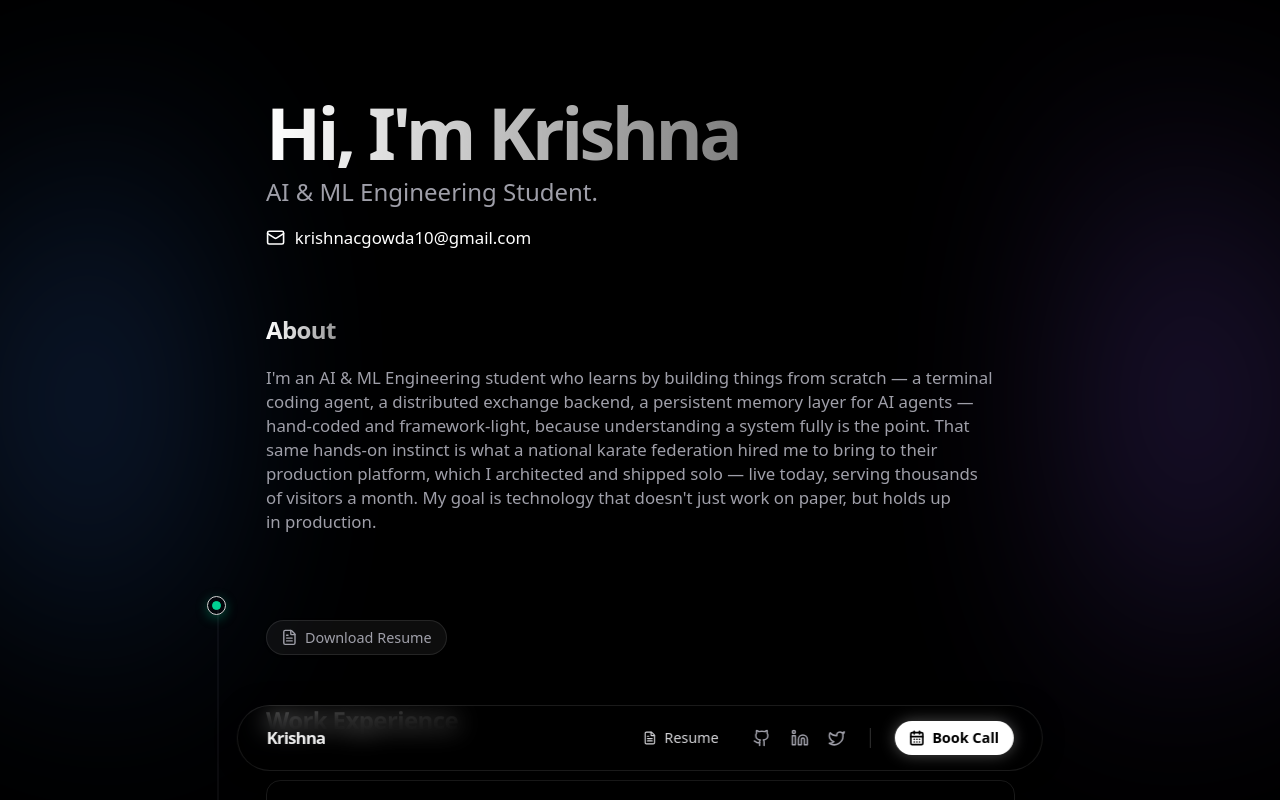
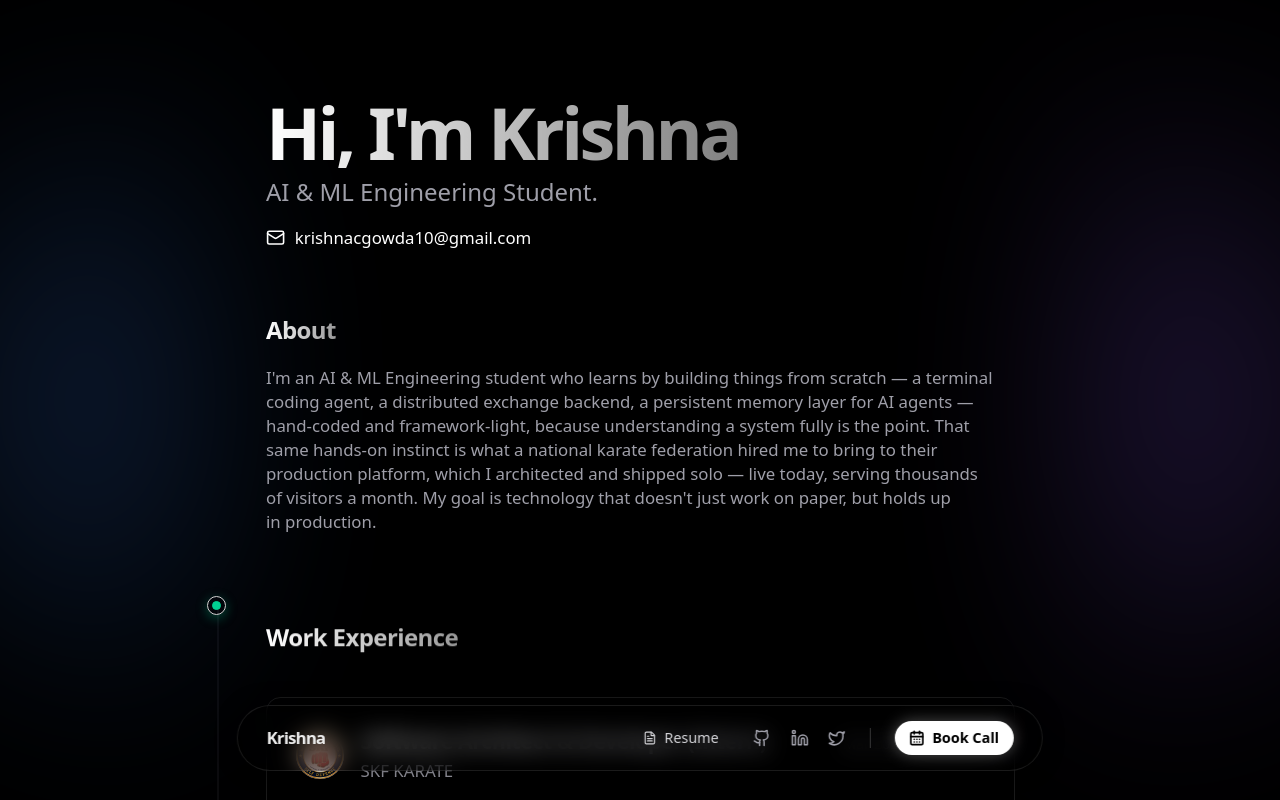
Before and after one commit to kr1shnac/krish-portfolio, a Next.js app: page / in a window 1280 px wide. Shown: the top 800 px of the page. Built offline with nearby package versions, Linux system fonts and the light colour scheme.

Commit message:
ui: make new resume button exclusive to mobile and update label

```diff
--- a/src/app/page.tsx
+++ b/src/app/page.tsx
@@ -18,14 +18,14 @@ export default function Home() {
       <TracingBeamWrapper>
         <div className="flex flex-col gap-12 sm:gap-20 pt-8">
 
-          <div className="flex justify-start -mb-4 sm:-mb-10">
+          <div className="flex sm:hidden justify-start -mb-4">
             <a
                 href={siteData.personal.resumeUrl}
                 target="_blank"
-                className="inline-flex items-center gap-1.5 text-[11px] sm:text-xs font-medium text-zinc-400 bg-white/5 border border-white/10 px-3 py-1.5 rounded-full hover:bg-white/10 hover:text-white hover:border-white/20 transition-all shadow-sm"
+                className="inline-flex items-center gap-1.5 text-[11px] font-medium text-zinc-400 bg-white/5 border border-white/10 px-3 py-1.5 rounded-full hover:bg-white/10 hover:text-white hover:border-white/20 transition-all shadow-sm"
             >
                 <FileText className="w-3.5 h-3.5" />
-                Download Resume
+                New Resume
             </a>
           </div>
 
```
